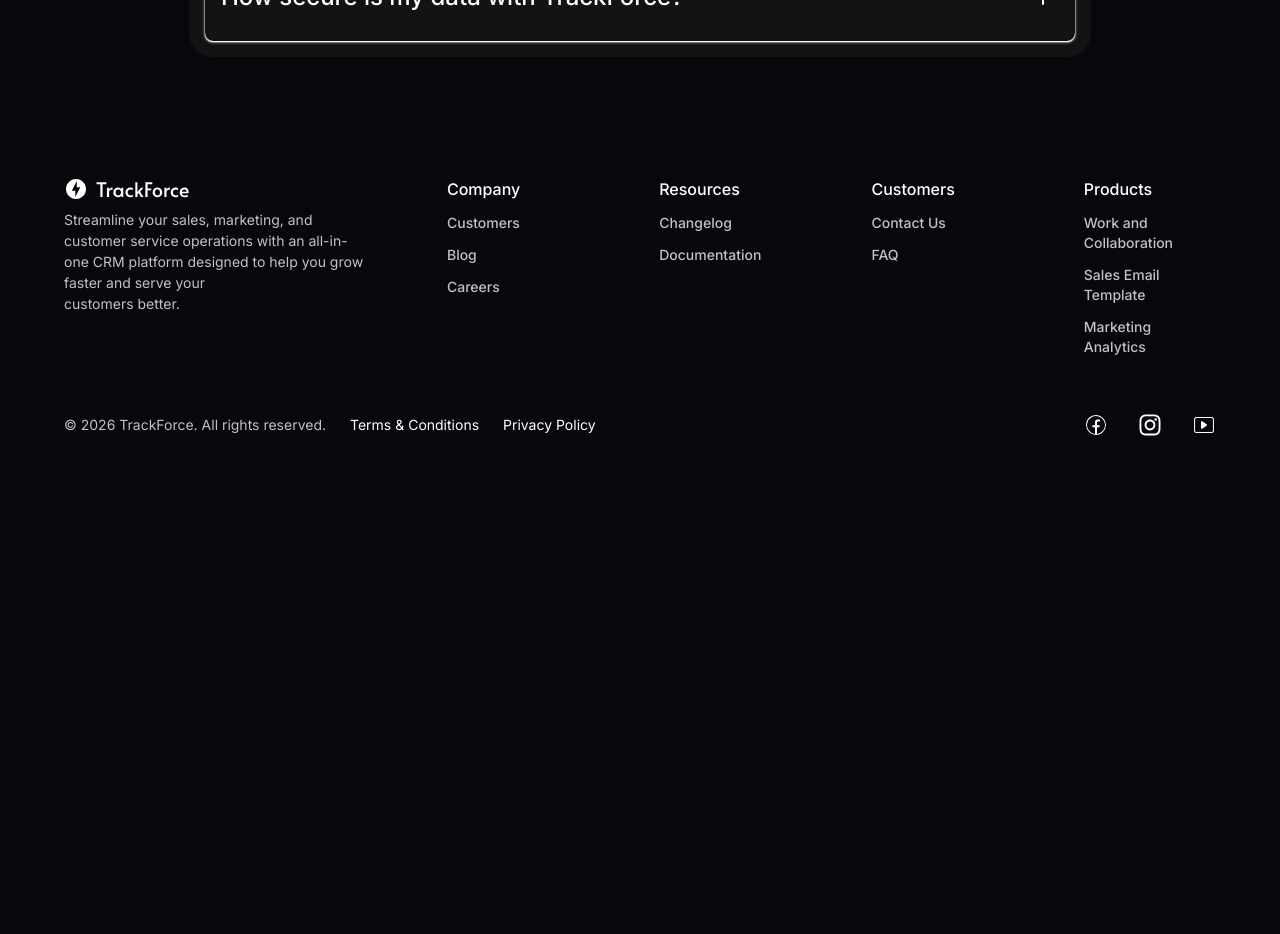
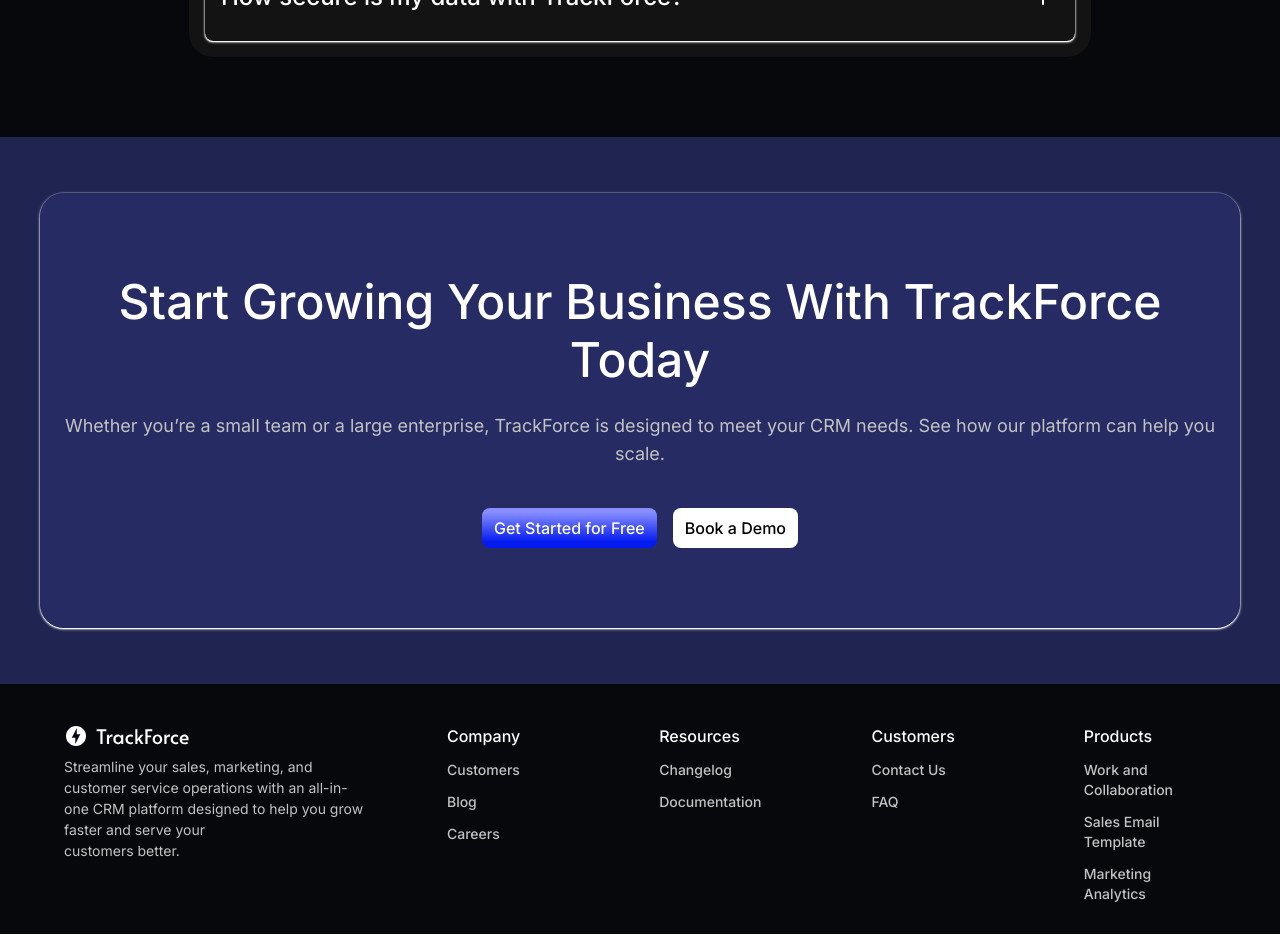
Before and after one commit to paulinasprojects/trackforce-crm, a React (Vite) app: page /pricing in a window 1280 px wide. Shown: the part 2060-2994 px from the top of the page. Before the commit the page ends 2537 px from the top, so only its background shows below. Built offline with nearby package versions, Linux system fonts and the light colour scheme.

Commit message:
added faq cta section on the pricing page

```diff
--- a/src/pages/pricing-page.tsx
+++ b/src/pages/pricing-page.tsx
@@ -1,3 +1,4 @@
+import CtaSection from "../components/home-page/cta-section"
 import FaqSection from "../components/pricing-page/faq-section"
 import PricingHeading from "../components/pricing-page/pricing-heading"
 import PricingSection from "../components/pricing-page/pricing-section"
@@ -8,6 +9,7 @@ const PricingPage = () => {
       <PricingHeading />
       <PricingSection />
       <FaqSection />
+      <CtaSection />
     </div>
   )
 }
```
